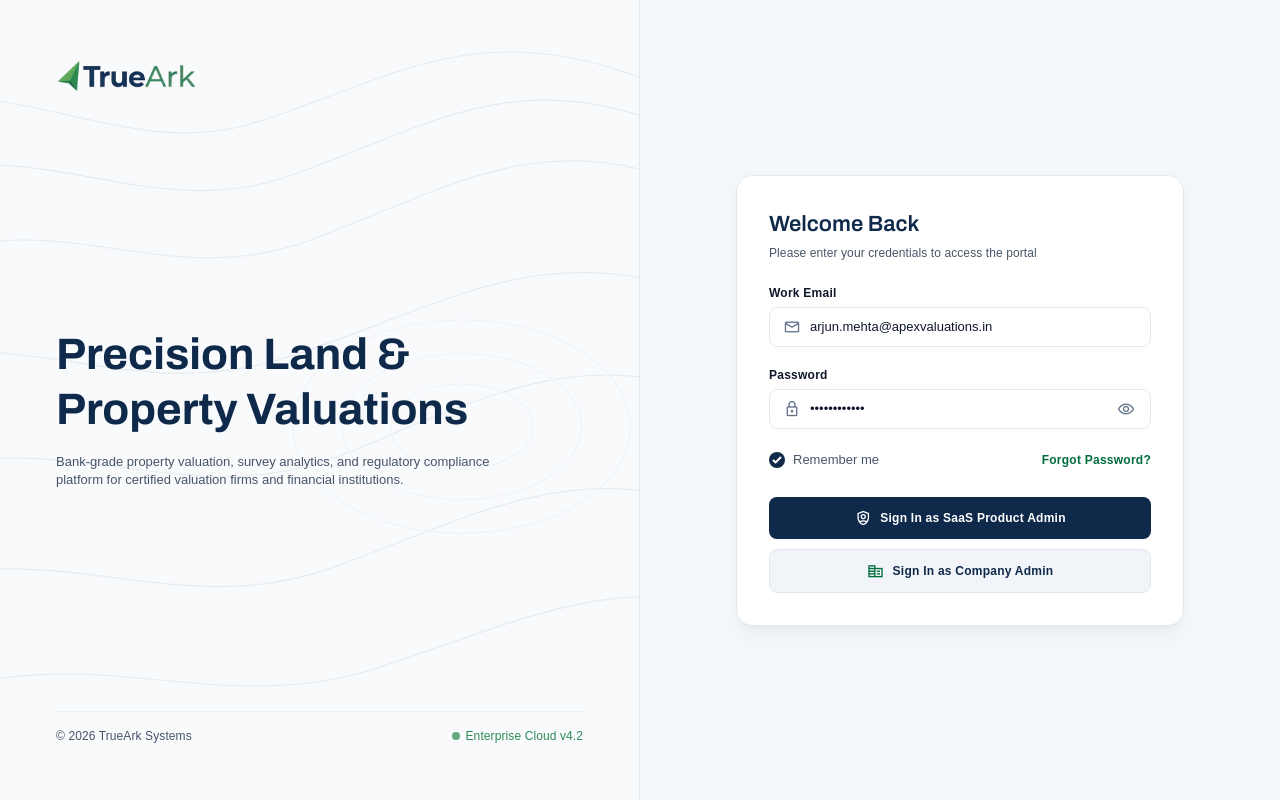
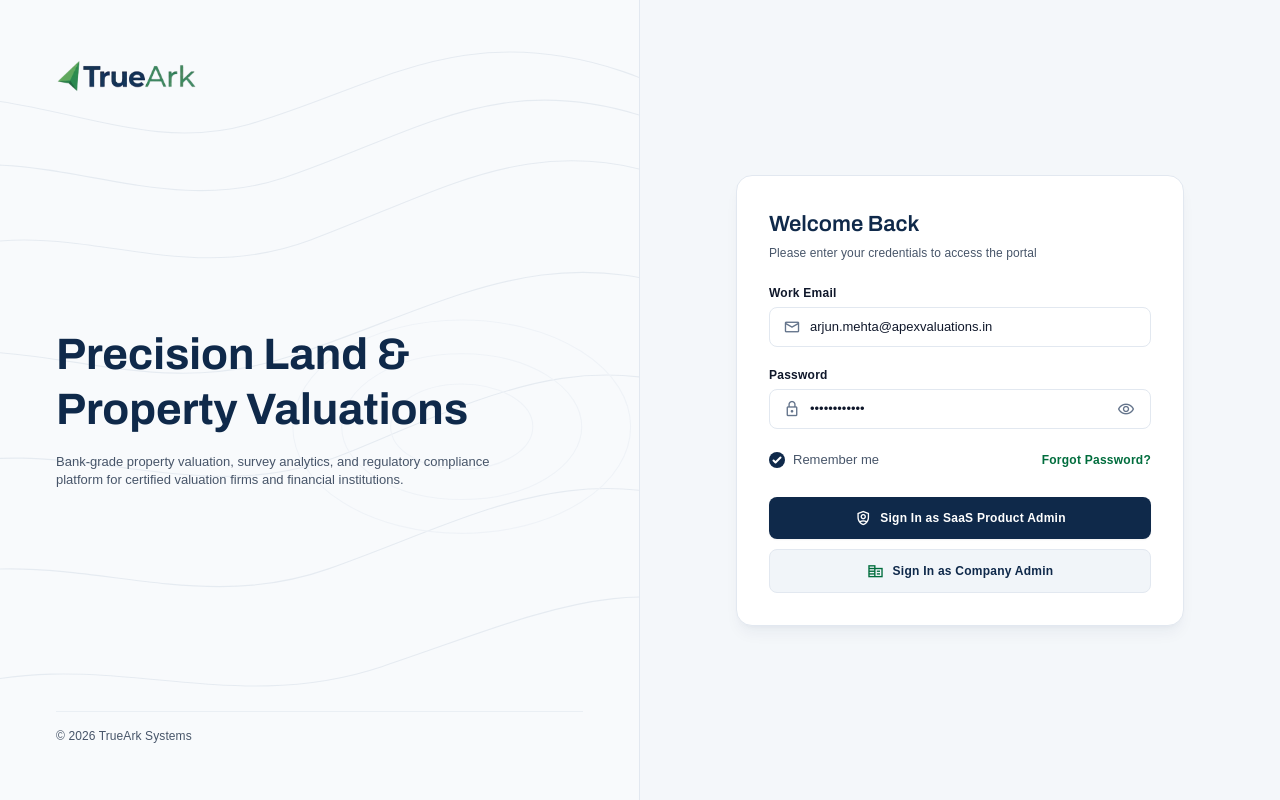
Before and after one commit to sanjaygac/True-ark-project, a React (Vite) app in the folder frontend/: page /login in a window 1280 px wide. Built offline with nearby package versions, Linux system fonts and the light colour scheme; a web font is replaced by a local one.

Commit message:
fix: remove Enterprise Cloud v4.2 text from LoginPage

```diff
--- a/frontend/src/pages/LoginPage.jsx
+++ b/frontend/src/pages/LoginPage.jsx
@@ -103,10 +103,6 @@ export default function LoginPage() {
         {/* Bottom Footer Note */}
         <div className="relative z-10 pt-4 border-t border-outline-variant/60 flex items-center justify-between text-on-surface-variant font-body text-body-sm">
           <span>© {new Date().getFullYear()} TrueArk Systems</span>
-          <span className="inline-flex items-center gap-1.5 text-secondary font-medium">
-            <span className="w-2 h-2 rounded-full bg-secondary animate-pulse" />
-            Enterprise Cloud v4.2
-          </span>
         </div>
       </section>
 
```
